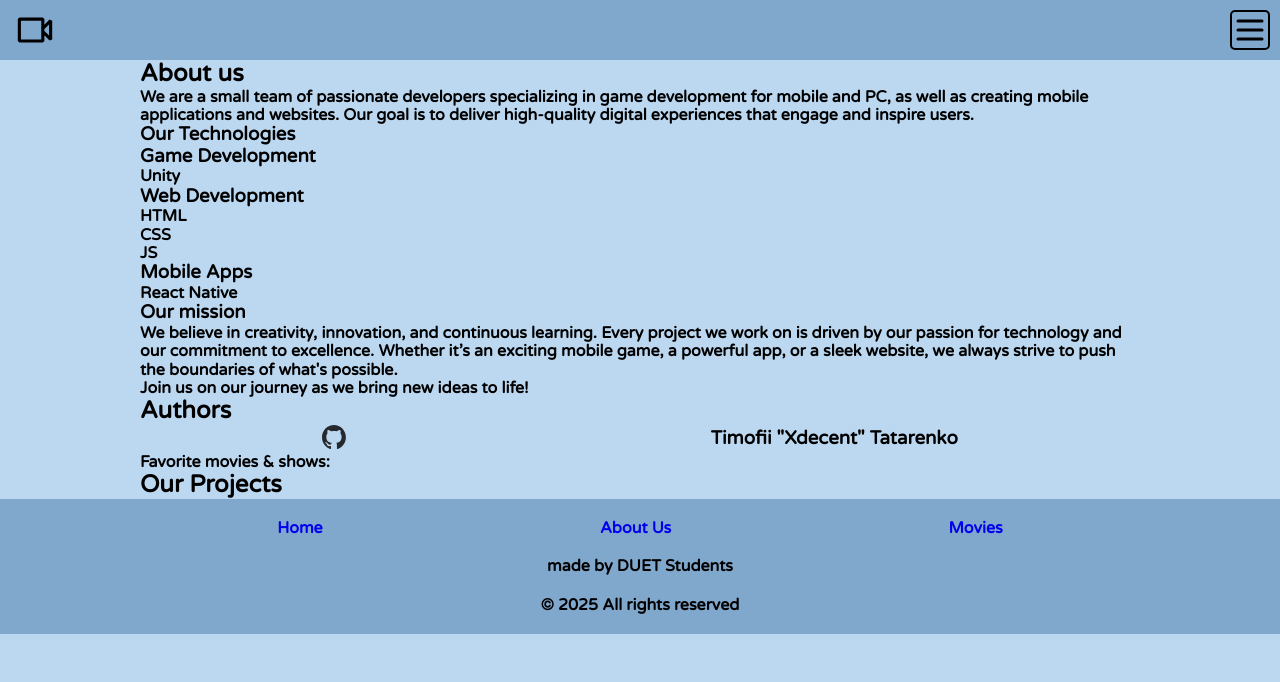
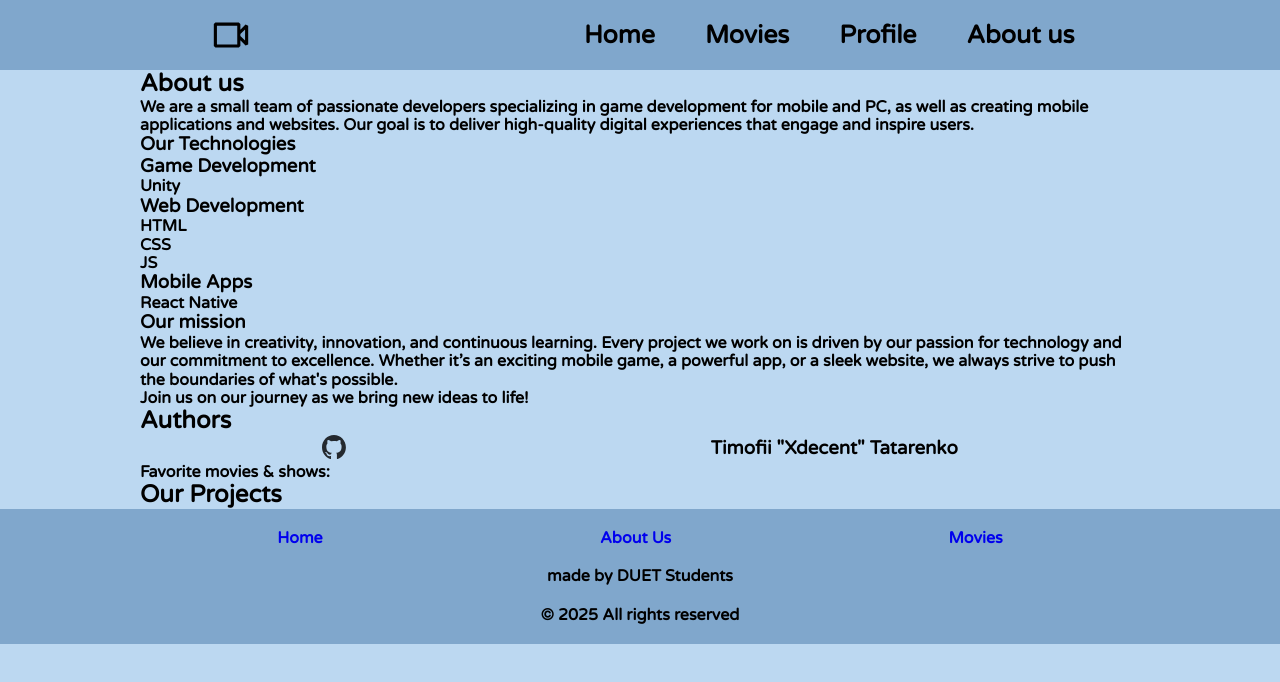
Before and after one commit to Xdecent0/filmify, a plain HTML site: page pages/about_us.html in a window 1280 px wide. Drawn offline with Linux system fonts and the light colour scheme.

Commit message:
feat: header is now adaptive to resolution

```diff
--- a/js/header.js
+++ b/js/header.js
@@ -5,7 +5,10 @@ const menu = document.querySelector('.header__menu');
 menuButton.addEventListener('click', function(){
     let imageFile = buttonImage.getAttribute('src');
 
-    if(menu.classList.toggle('header__menu--active')){ imageFile = imageFile.replace(/\w+.{1}\w+$/, 'cross.svg'); }
+    menuButton.classList.toggle('button--fixed');
+    if(menu.classList.toggle('header__menu--active')){
+        imageFile = imageFile.replace(/\w+.{1}\w+$/, 'cross.svg');
+    }
     else { imageFile = imageFile.replace(/\w+.{1}\w+$/, 'menu.svg'); }
 
     buttonImage.setAttribute('src', imageFile);
--- a/pages/about_us.html
+++ b/pages/about_us.html
@@ -13,7 +13,8 @@
 <body>
 
     <header class="header">
-        <a class="logo" href="../index.html">
+        <div class="header__inner">
+            <a class="logo logo--medium" href="../index.html">
                 <img class="logo__icon" src="../assets/icons/temp-logo.svg">
             </a>
             <button class="button header__menu-button button--transparent" type="button"><img class="header__menu-button__icon" src="../assets/icons/menu.svg"></button>
@@ -21,9 +22,12 @@
             <nav class="header__menu">
                 <ul>
                     <li><a href="../index.html" class="link header__menu-link">Home</a></li>
-                <li><a href="about_us.html" class="link header__menu-link">About us</a></li>
+                    <li><a href="#" class="link header__menu-link">Movies</a></li>
+                    <li><a href="#" class="link header__menu-link">Profile</a></li>
+                    <li><a href="./about_us.html" class="link header__menu-link">About us</a></li>
                 </ul>
             </nav>
+        </div>
     </header>
     <main>
         <div class="container">
--- a/styles/header.css
+++ b/styles/header.css
@@ -2,24 +2,40 @@
     width: 100%;
     height: fit-content;
 
-    display: flex;
-    justify-content: space-between;
-    align-items: center;
-    padding: 5px 10px;
+    padding: 5px;
 
     background-color: var(--light-secondary-color);
 }
 
+.header__inner {
+    margin: auto;
+    max-width: 100%;
+    display: flex;
+    justify-content: space-between;
+    align-items: center;
+    gap: 20px;
+    padding: 5px 10px;
+}
+
 .logo {
+    flex-shrink: 0;
+    display: inline-block;
+    width: 50px;
+    height: 50px;
+}
+
+.logo--medium {
     width: 50px;
     height: 50px;
 }
 
 .logo__icon {
+    width: 100%;
     height: 100%;
 }
 
 .header__menu-button {
+    position: static;
     z-index: 1;
     width: 40px;
     height: 40px;
@@ -31,6 +47,12 @@
 
 .button--transparent {
     background-color: transparent;
+}
+
+.button--fixed {
+    position: fixed;
+    top: 10px;
+    right: 10px;
 }
 
 .header__menu-button__icon {
@@ -71,6 +93,42 @@
 }
 
 .header__menu-link {
+    white-space: nowrap;
     font-family: var(--main-font), serif;
     font-size: 25px;
 }
+
+@media (min-width: 768px) {
+    .header__inner {
+        max-width: 70%;
+    }
+
+    .header__menu {
+        position: static;
+        width: fit-content;
+        height: 50px;
+
+        display: flex;
+        justify-content: center;
+        background-color: transparent;
+        transform: translateX(0);
+    }
+
+    .header__menu-button {
+        display: none;
+    }
+
+    .header__menu ul {
+        position: static;
+
+        display: flex;
+
+        flex-direction: row;
+        gap: 50px;
+        align-items: center;
+    }
+}
+
+@media (min-width: 1024px) {
+
+}
```
Also changed, not shown: index.html (+5 -1 lines). Lines whose indentation alone changed are shown as unchanged.
